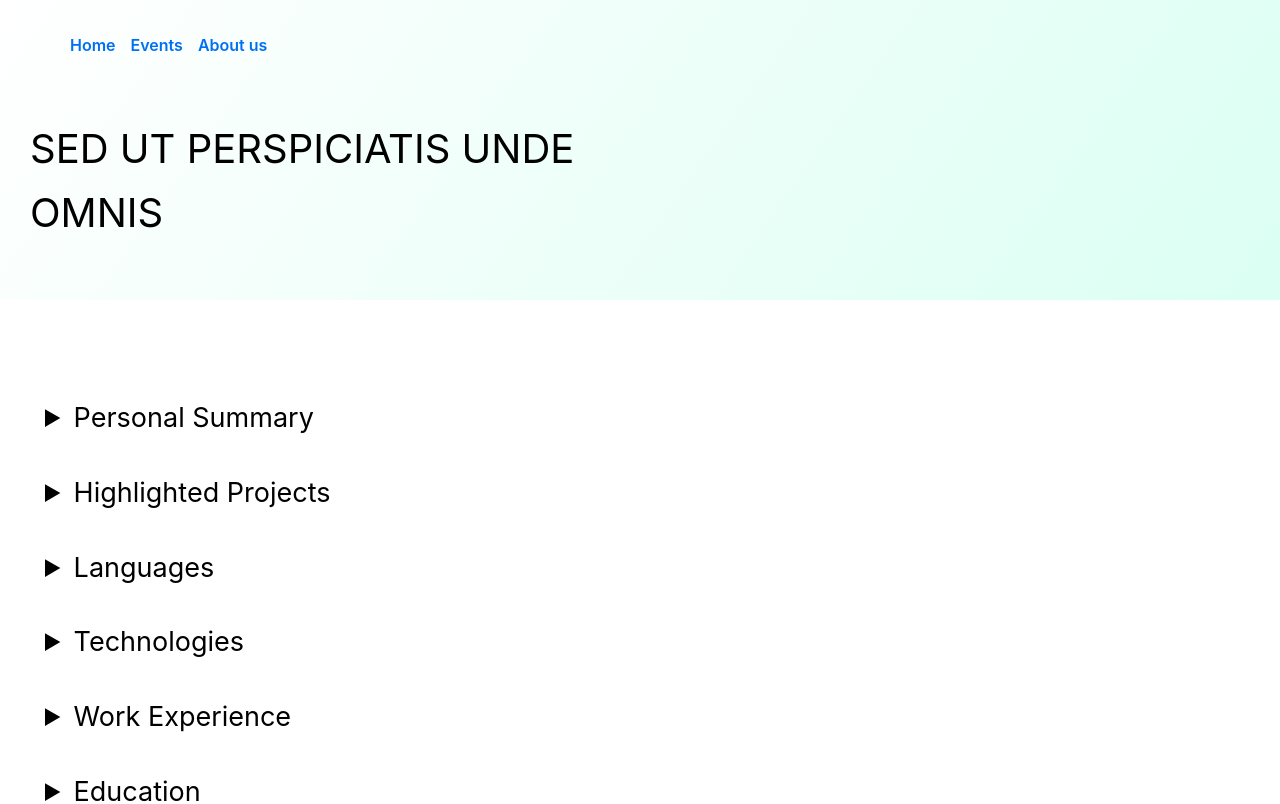
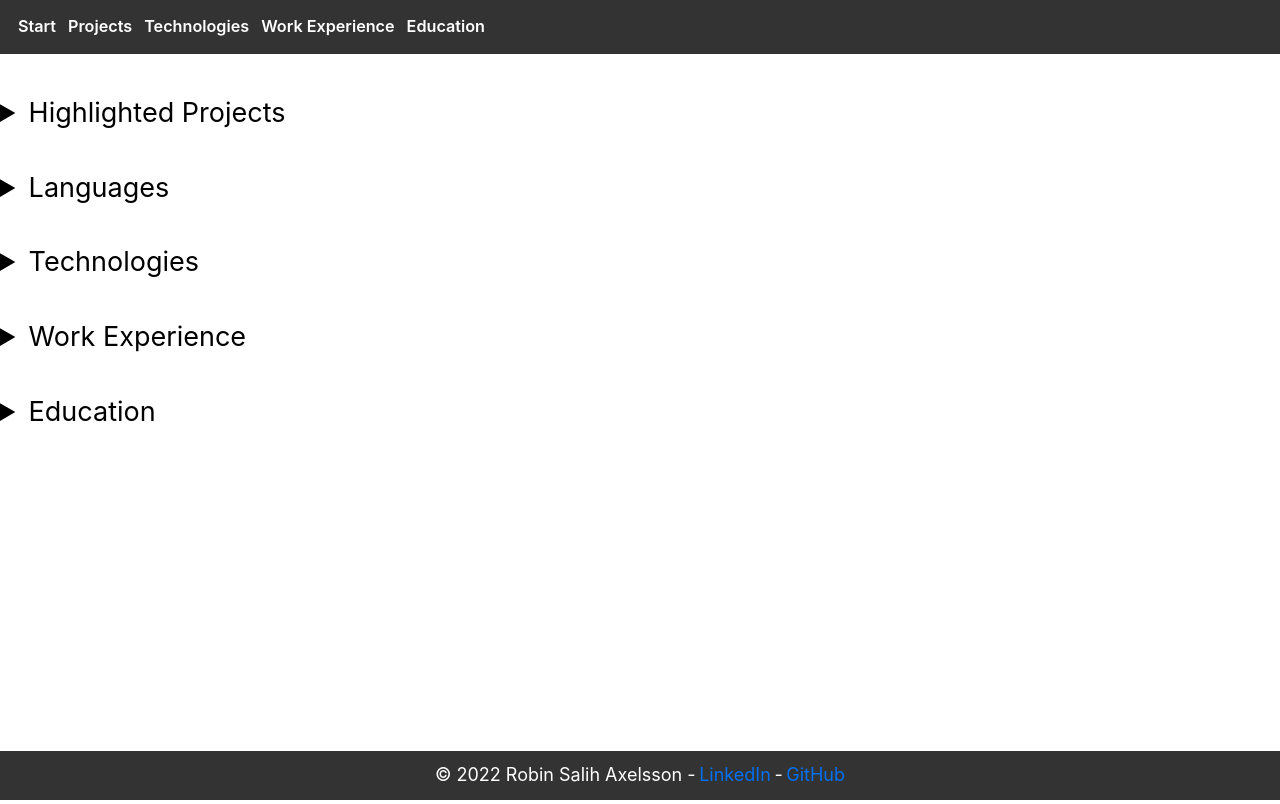
Before and after one commit to RobinAxelsson/personal-jam, a Next.js app: page / in a window 1280 px wide. Shown: the top 804 px of the page. Built offline with nearby package versions, Linux system fonts and the light colour scheme.

Commit message:
footer good

```diff
--- a/components/footer.js
+++ b/components/footer.js
@@ -1,7 +1,7 @@
 export const Footer = () => {
     return (
       <footer>
-        <p> © 2022 Robin Salih Axelsson - <a href="https://www.linkedin.com/in/axelsson-robin/">LinkedIn</a> - <a href="https://www.github.com/robinaxelsson">GitHub</a></p>
+        © 2022 Robin Salih Axelsson - <a href="https://www.linkedin.com/in/axelsson-robin/">LinkedIn</a> - <a href="https://www.github.com/robinaxelsson">GitHub</a>
       </footer>
     );
   };
--- a/components/header.jsx
+++ b/components/header.jsx
@@ -4,31 +4,37 @@ import Image from 'next/image';
 export const Header = () => {
   return (
     <header>
-      <div>
-        <div className="topNav">
-          {/* <Image alt="logo" src={'/images/logo_black.png'} width={50} height={50} /> */}
-          <nav>
+        <div>
+          <nav className="topNav">
             <ul>
               <li>
                 <Link href="/" passHref>
-                  Home
+                  Start
                 </Link>
               </li>
               <li>
-                <Link href="/events" passHref>
-                  Events
+                <Link href="/projects" passHref>
+                  Projects
                 </Link>
               </li>
               <li>
-                <Link href="/about-us" passHref>
-                  About us
+                <Link href="/technologies" passHref>
+                  Technologies
+                </Link>
+              </li>
+              <li>
+                <Link href="/workexperience" passHref>
+                  Work Experience
+                </Link>
+              </li>
+              <li>
+                <Link href="/education" passHref>
+                  Education
                 </Link>
               </li>
             </ul>
           </nav>
         </div>
-        <p className="title"> Sed ut perspiciatis unde omnis</p>
-      </div>
     </header>
   );
 };
--- a/components/main-layout.jsx
+++ b/components/main-layout.jsx
@@ -4,11 +4,11 @@ import { Header } from './header';
 
 const MainLayout = ({ children }) => {
   return (
-    <>
+    <main>
       <Header />
       <main>{children}</main>
       <Footer />
-    </>
+    </main>
   );
 };
 
--- a/styles/general.sass
+++ b/styles/general.sass
@@ -2,46 +2,52 @@ ul
   list-style: none
 
 header
-  height: 300px
-  background: linear-gradient(305deg, #dbfff3, transparent)
-  padding: 15px 30px
-
+  position: fixed
+  top: 0
+  left: 0
+  right: 0
   >div
-    width: 100%
-    max-width: 1250px
-    margin: auto
-    display: flex
-    flex-direction: column
-    justify-content: space-between
-  .title
-    width: 50%
-    font-size: 40px
-    text-transform: uppercase
-  .topNav
-    display: flex
-    justify-content: space-between
-    align-content: center
-    ul
+    height: 3rem
+    background: #333
+    .topNav
+      height: 100%
+      width: 100%
       display: flex
-      text-decoration: none
-      list-style: none
-      gap: 15px
-      li
-        font-weight: 600
-        font-size: 16px
+      ul
+        padding-left: 1rem
+        display: flex
+        flex-direction: row
+        text-decoration: none
+        align-items: center
+        gap: 12px
+        li
+          font-weight: 600
+          font-size: 0.9rem
+          a
+            color: #fff
 
 footer
+  position: fixed
+  bottom: 0
+  left: 0
+  right: 0
   background-color: #333
   color: #fff
+  text-align: center
+  display: inline-flex
+  align-content: center
+  flex-wrap: wrap
+  align-items: center
+  flex-direction: row
+  justify-content: center
+  gap: 0.2rem
   padding: 10px
-  text-align: center
 
 main
-  width: 100%
-  max-width: 1250px
-  margin: auto
-  padding: 80px 30px
-  min-height: 550px
+  height: 100%
+  display: flex
+  flex-direction: column
+  justify-content: space-between
 
 .home_body
   display: flex
```
Also changed, not shown: 1 other file (tests, documents, lock files or other folders).
